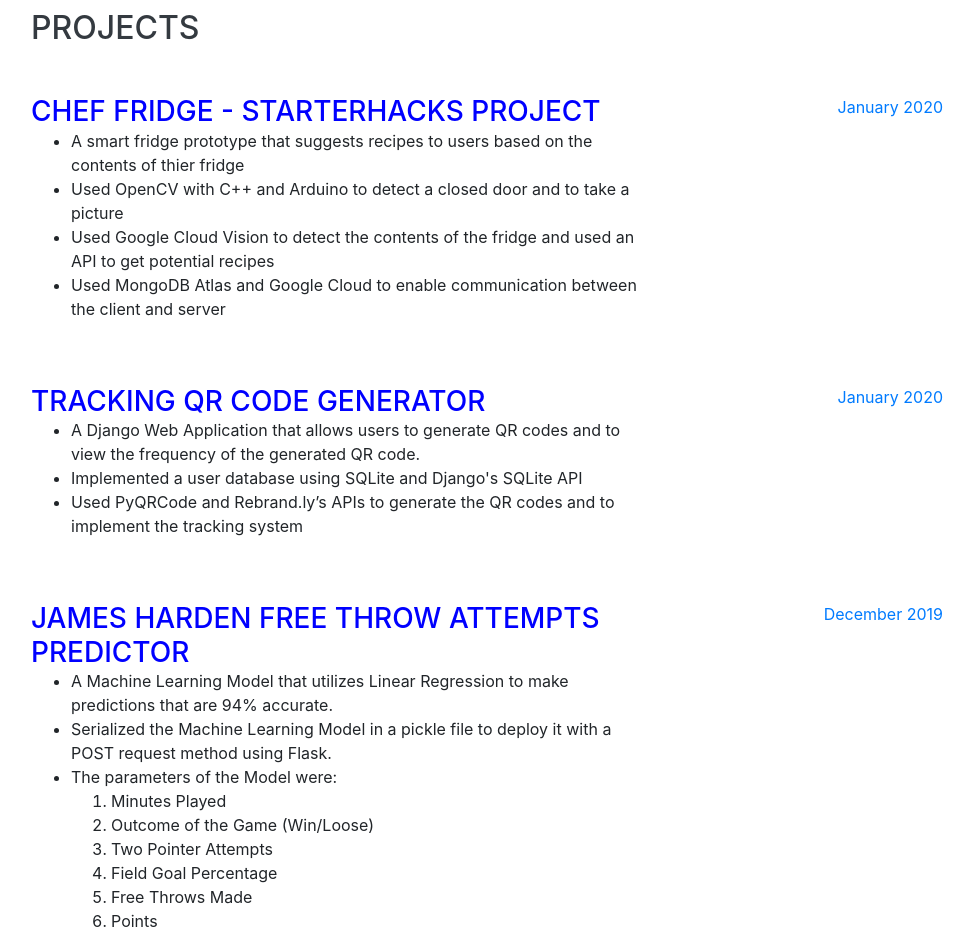
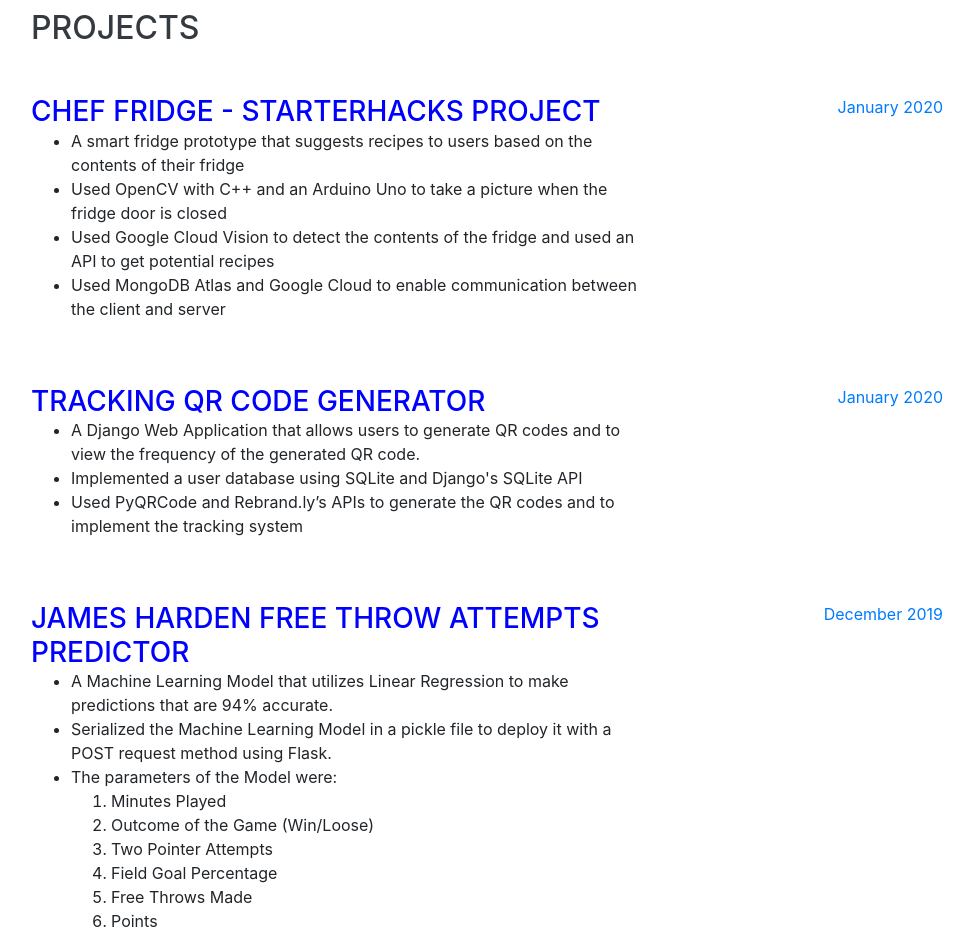
Before and after one commit to satavanan-s/satavanan.github.io, a website with bundled scripts: page index.html in a window 1280 px wide. Shown: the part 2460-3389 px from the top of the page, without its empty margins (289-1263 px from the left). Built offline with nearby package versions, Linux system fonts and the light colour scheme; a web font is replaced by a local one.

Commit message:
Update index.html

```diff
--- a/index.html
+++ b/index.html
@@ -192,8 +192,8 @@
               <h3 class="mb-0"><font color="blue">Chef Fridge - StarterHacks Project</font></h3>
             </a>
             <ul>
-              <li>A smart fridge prototype that suggests recipes to users based on the contents of thier fridge</li>
-              <li>Used OpenCV with C++ and Arduino to detect a closed door and to take a picture</li>
+              <li>A smart fridge prototype that suggests recipes to users based on the contents of their fridge</li>
+              <li>Used OpenCV with C++ and an Arduino Uno to take a picture when the fridge door is closed</li>
               <li>Used Google Cloud Vision to detect the contents of the fridge and used an API to get potential recipes</li>
               <li>Used MongoDB Atlas and Google Cloud to enable communication between the client and server</li>
             </ul>
```
